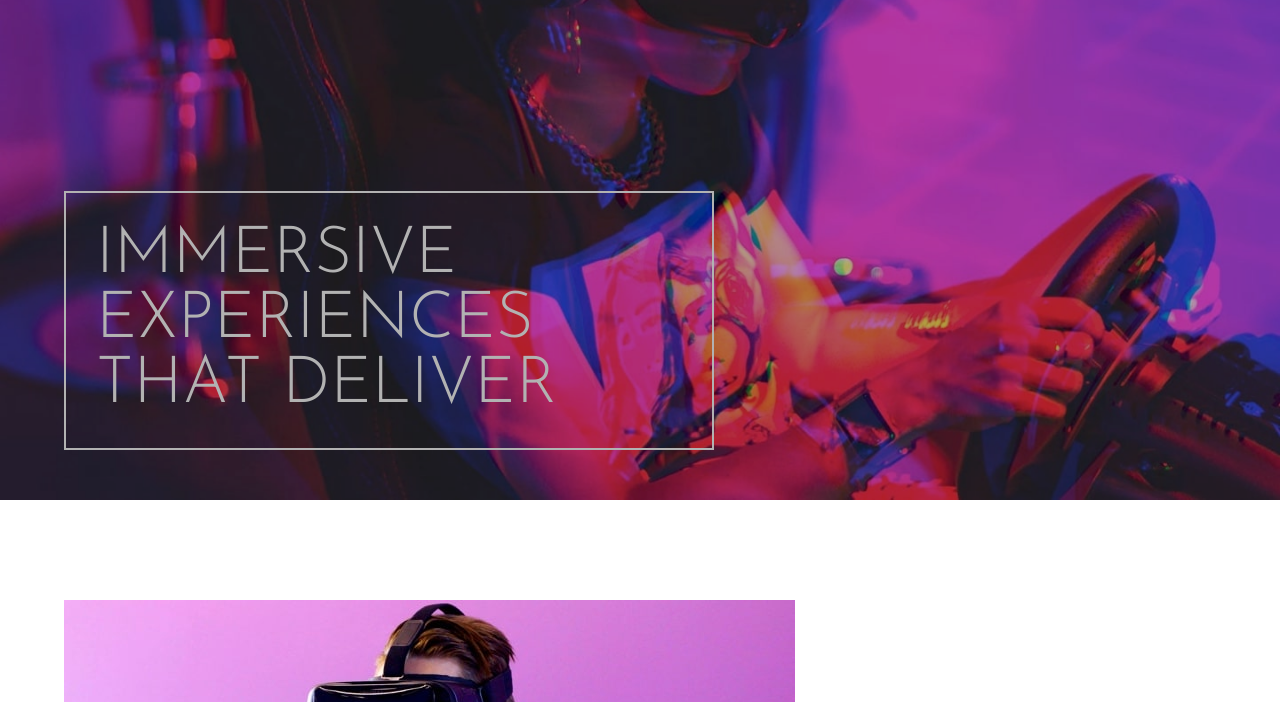
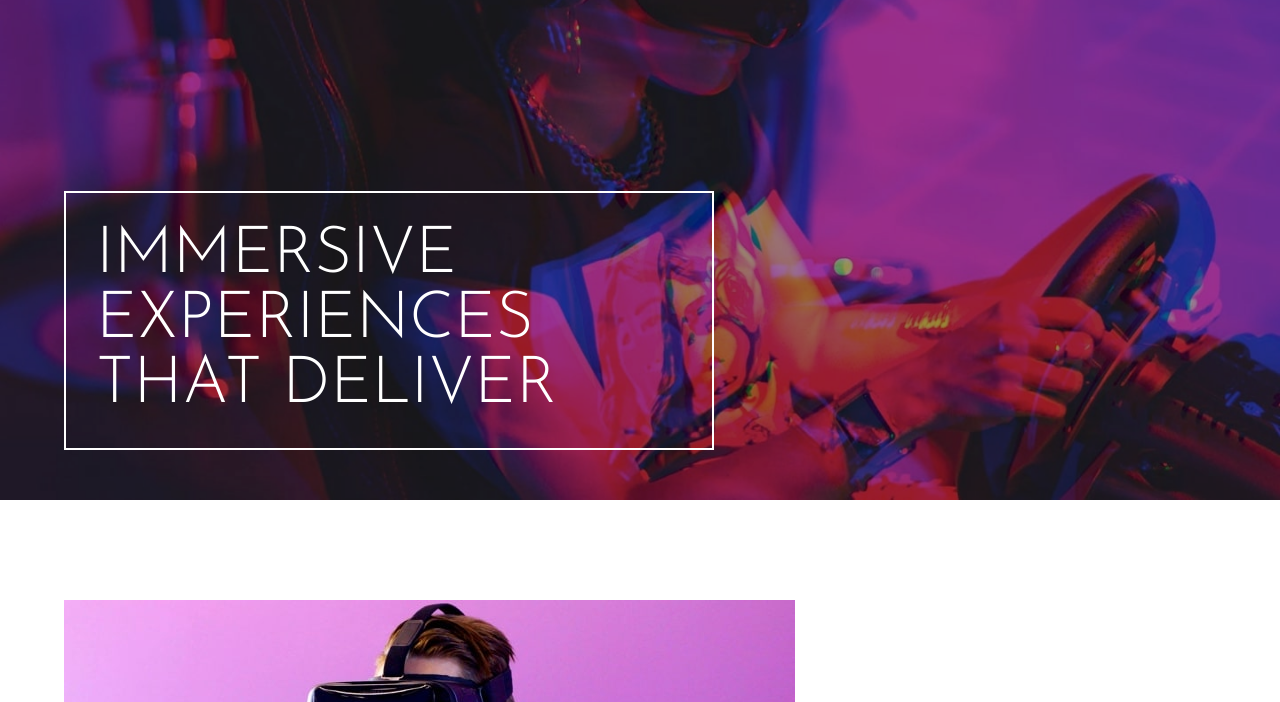
Before and after one commit to Dng120696/loopstudios-landing-page, a plain HTML site: page index.html in a window 1280 px wide. Shown: the part 98-800 px from the top of the page. Drawn offline with Linux system fonts and the light colour scheme.

Commit message:
final commit

```diff
--- a/style.css
+++ b/style.css
@@ -143,6 +143,8 @@ h3{
     clamp(2rem, 2.5vw, 3rem) clamp(2rem, 2.5vw, 3rem);
   width: clamp(30rem, 100%, 65rem);
   border: 2px solid var(--White);
+  position: relative;
+  z-index: 3;
 }
 /* SECTION 1 */
 .sec-1 {
@@ -286,7 +288,7 @@ footer{
     width: 100%;
     height: 100%;
     z-index: 0;
-    background-color: rgba(0,0,0,0.3);
+    background-color: rgba(0,0,0,0.4);
   }
   .menu{
     display: none;
```
